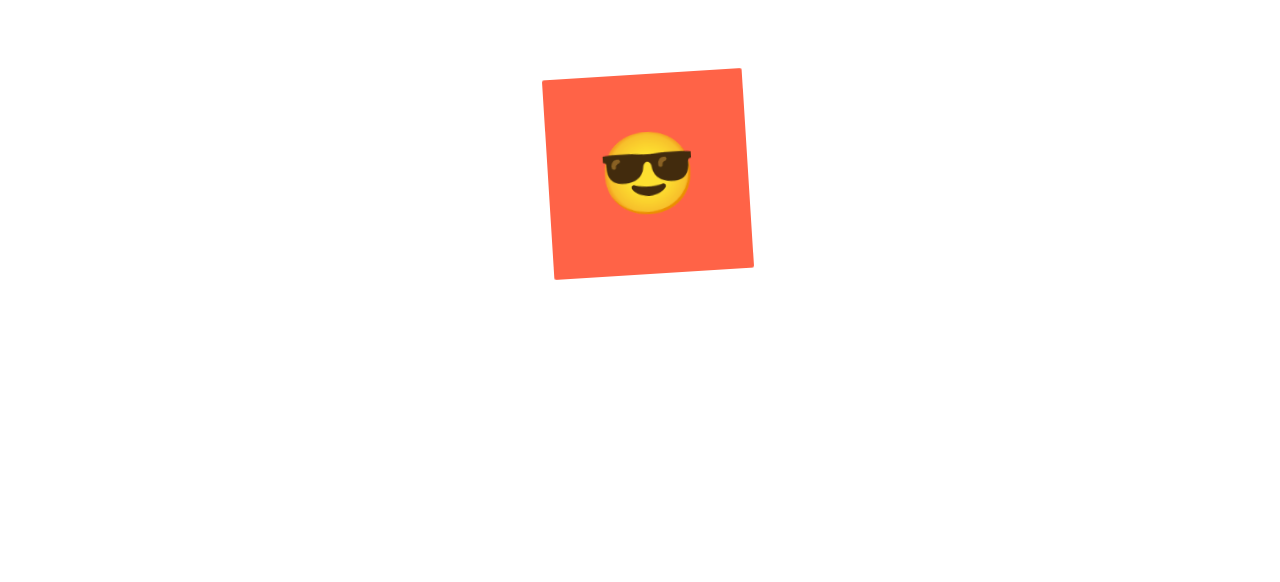
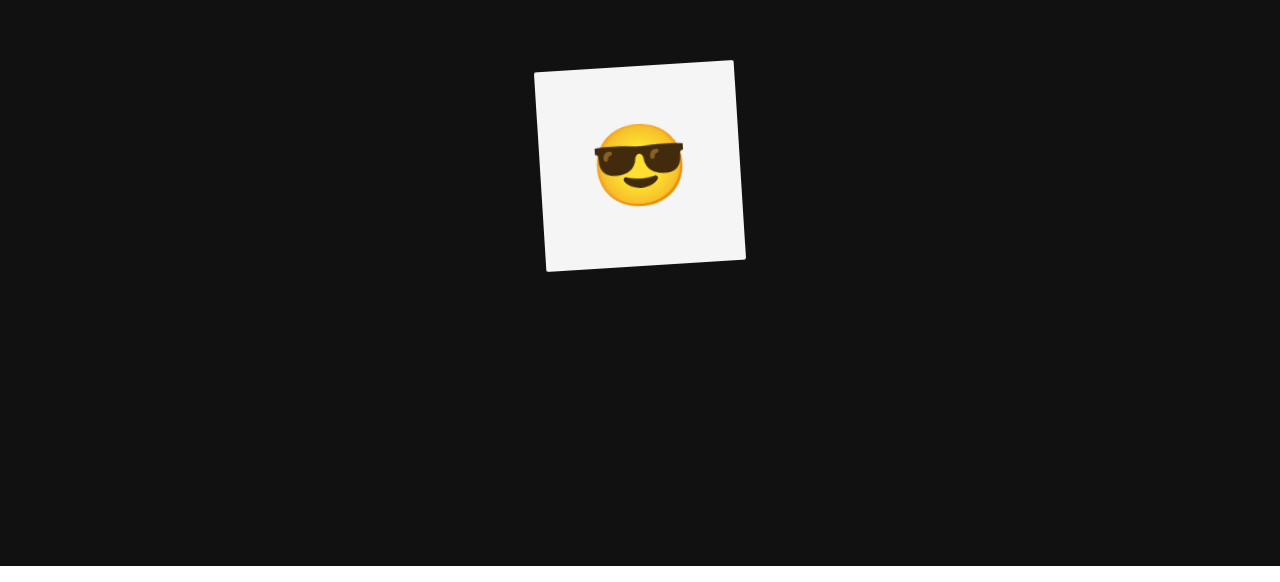
Before and after one commit to RonByRonn/react-master-class, a React (Create React App) app: page / in a window 1280 px wide. Shown: the part 234-816 px from the top of the page. Built offline with nearby package versions, Linux system fonts and the light colour scheme.

Commit message:
2.7 Themes

```diff
--- a/public/index.html
+++ b/public/index.html
@@ -26,7 +26,7 @@
     -->
     <title>React App</title>
   </head>
-  <body>
+  <body style="margin: 0;">
     <noscript>You need to enable JavaScript to run this app.</noscript>
     <div id="root"></div>
     <!--
--- a/src/App.js
+++ b/src/App.js
@@ -6,6 +6,7 @@
 	height: 100vh;
 	justify-content: center;
 	align-items: center;
+	background-color: ${(props) => props.theme.backgroundColor};
 `;
 
 const rotation = keyframes`
@@ -31,7 +32,7 @@
 	width: 200px;
 	justify-content: center;
 	align-items: center;
-	background-color: tomato;
+	background-color: ${(props) => props.theme.textColor};
 	animation: ${rotation} linear infinite 2s;
 	display: flex;
 	${Emoji}:hover {
--- a/src/index.js
+++ b/src/index.js
@@ -1,11 +1,24 @@
 import React from "react";
 import ReactDOM from "react-dom/client";
 
+import { ThemeProvider } from "styled-components";
 import App from "./App";
+
+const darkTheme = {
+	textColor: "whitesmoke",
+	backgroundColor: "#111",
+};
+
+const lightTheme = {
+	textColor: "#111",
+	backgroundColor: "whitesmoke",
+};
 
 const root = ReactDOM.createRoot(document.getElementById("root"));
 root.render(
-	// <React.StrictMode>
-	<App />
-	// </React.StrictMode>
+	<React.StrictMode>
+		<ThemeProvider theme={darkTheme}>
+			<App />
+		</ThemeProvider>
+	</React.StrictMode>
 );
```
